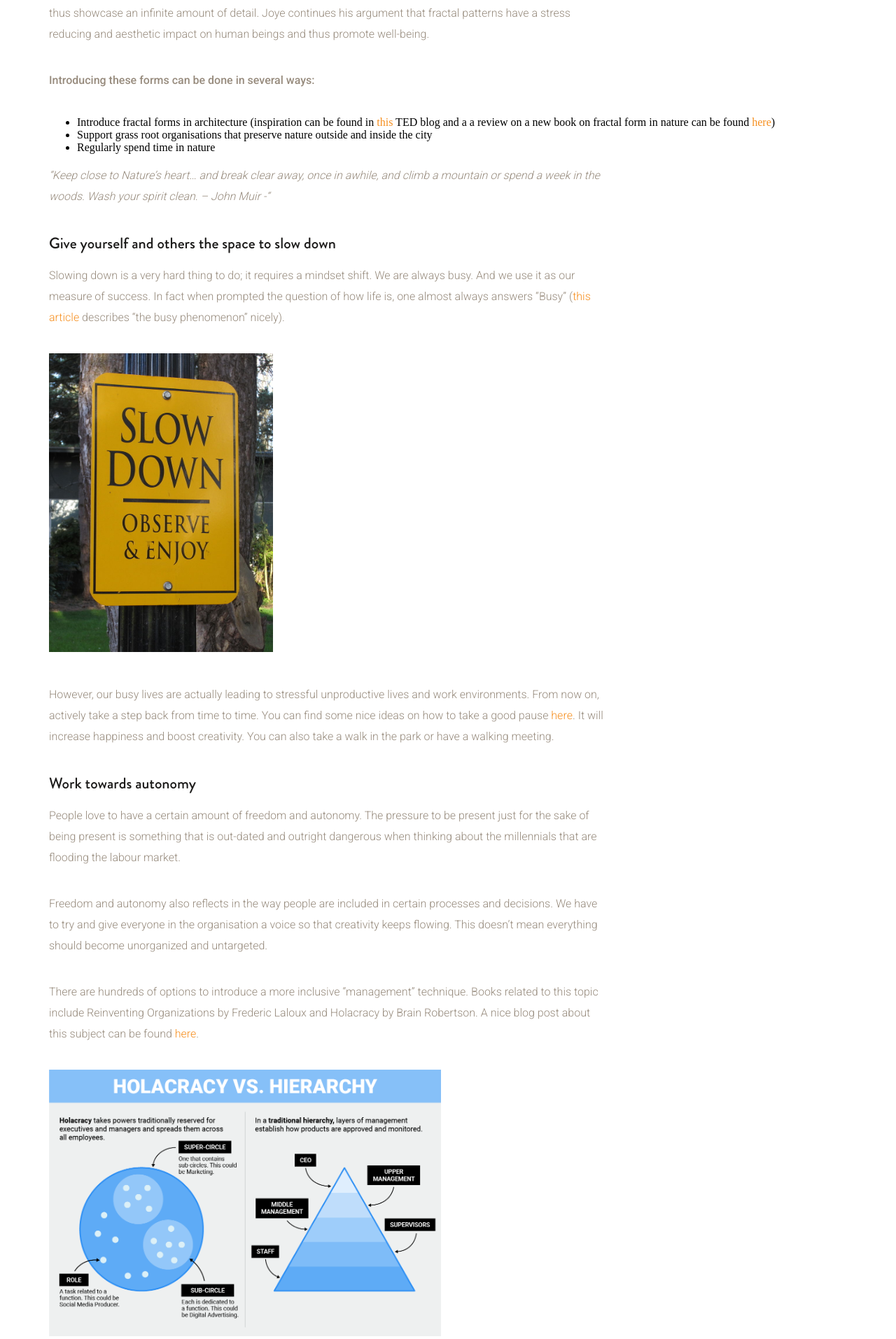
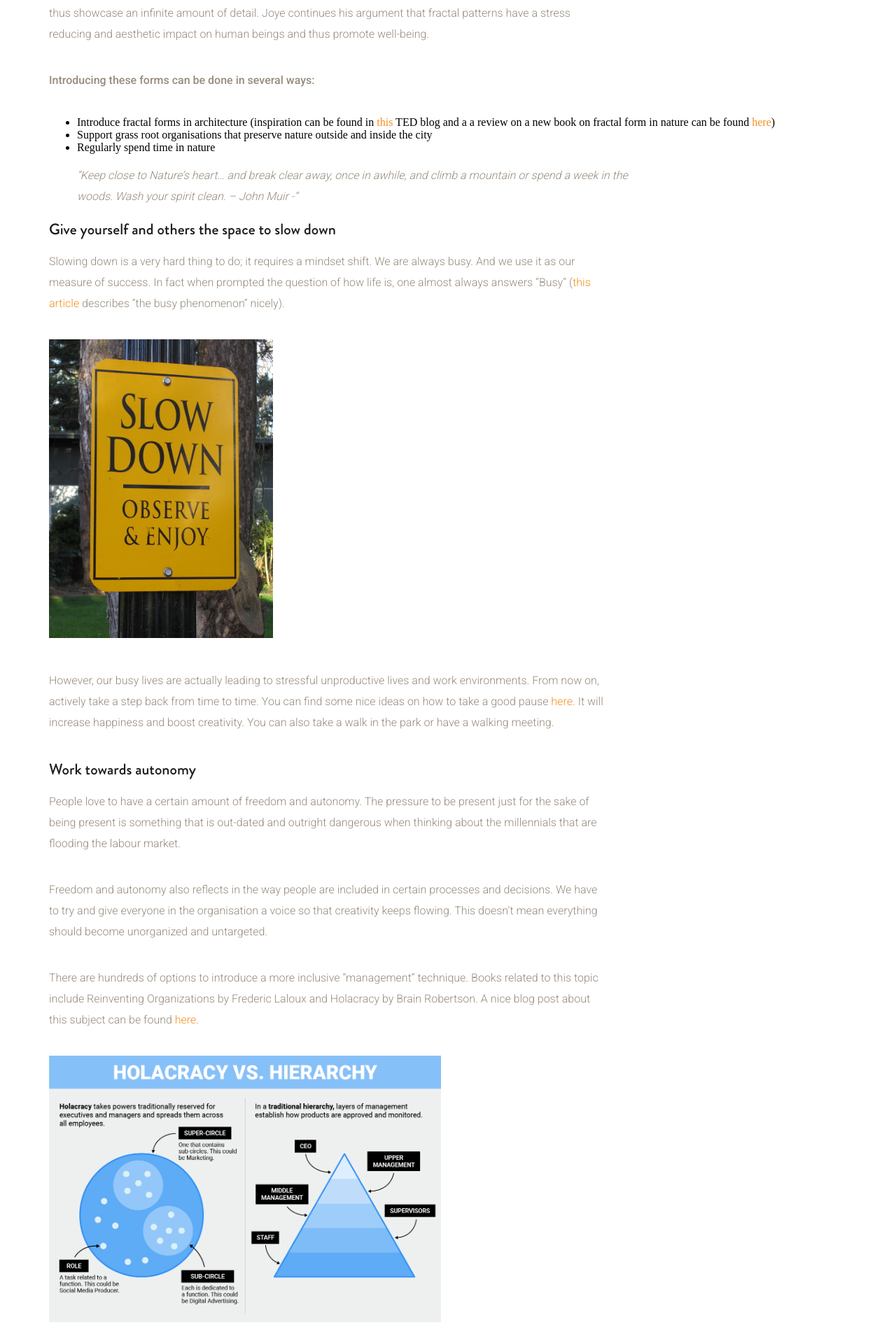
Before and after one commit to samuelrieder/jaswig.github.io, a Jekyll site: the page built from _posts/2016-07-07-three ways to boost your work ethic.markdown, in a window 1280 px wide. Shown: the part 2033-3947 px from the top of the page at 70% size. Built offline with Jekyll 4.4.1, drawn with Linux system fonts in a browser that asks for light colours; nearby versions of some CDN libraries.

```diff
--- a/_posts/2016-07-07-three ways to boost your work ethic.markdown
+++ b/_posts/2016-07-07-three ways to boost your work ethic.markdown
@@ -34,13 +34,12 @@ People have a preprogramed preference for natural elements. Philosopher Yannick
 Nature is full of [fractal patterns](https://www.youtube.com/watch?v=I_rw-AJqpCM cool video fractals). Fractals are patterns with a certain repetitiveness that displays at every scale and thus showcase an infinite amount of detail. Joye continues his argument that fractal patterns have a stress reducing and aesthetic impact on human beings and thus promote well-being.
 
 **Introducing these forms can be done in several ways:**
-
-- Introduce fractal forms in architecture (inspiration can be found in [this](http://blog.ted.com/architecture-infused-with-fractals-ron-eglash-and-xavier-vilalta/) TED blog and a a review on a new book on fractal form in nature can be found [here](http://www.smithsonianmag.com/science-nature/science-behind-natures-patterns-180959033/?no-ist))
-- Support grass root organisations that preserve nature outside and inside the city
-- Regularly spend time in nature
+* Introduce fractal forms in architecture (inspiration can be found in [this](http://blog.ted.com/architecture-infused-with-fractals-ron-eglash-and-xavier-vilalta/) TED blog and a a review on a new book on fractal form in nature can be found [here](http://www.smithsonianmag.com/science-nature/science-behind-natures-patterns-180959033/?no-ist))
+* Support grass root organisations that preserve nature outside and inside the city
+* Regularly spend time in nature
 
 
-*"Keep close to Nature's heart... and break clear away, once in awhile, and climb a mountain or spend a week in the woods. Wash your spirit clean. – John Muir -"*
+> *"Keep close to Nature's heart... and break clear away, once in awhile, and climb a mountain or spend a week in the woods. Wash your spirit clean. – John Muir -"*
 
 
 ### Give yourself and others the space to slow down
```
